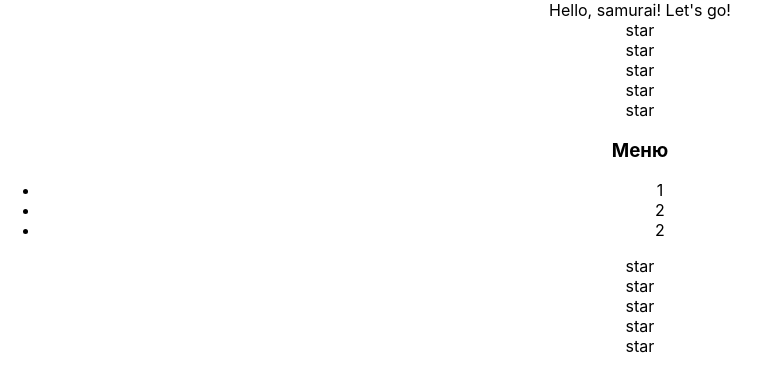
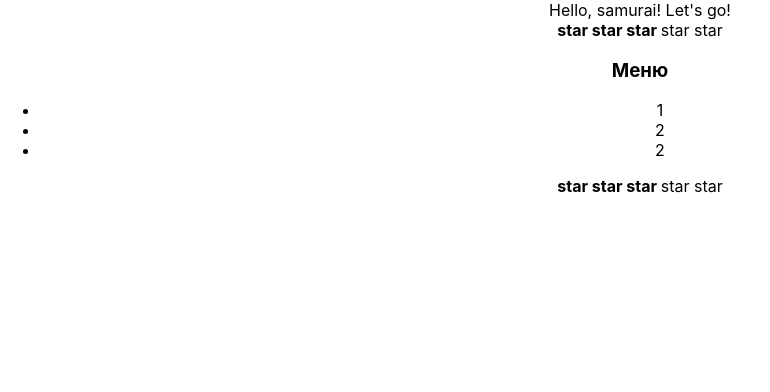
Before and after one commit to wrunika/samurai-way-main, a React (Create React App) app: page / in a window 1280 px wide. Shown: the top 392 px of the page, without its empty margins (0-770 px from the left). Built offline with nearby package versions, Linux system fonts and the light colour scheme.

Commit message:
feat: add props to Star

```diff
--- a/src/App.tsx
+++ b/src/App.tsx
@@ -8,9 +8,9 @@
     return (
         <div className="App">
             <AppTitle/>
-            <Rating/>
+            <Rating value={3}/>
             <Accordion/>
-            <Rating/>
+            <Rating value={4}/>
         </div>
     );
 }
--- a/src/components/Rating/Rating.tsx
+++ b/src/components/Rating/Rating.tsx
@@ -5,19 +5,22 @@
     console.log('rating rendering')
     return (
         <div>
-            <Star/>
-            <Star/>
-            <Star/>
-            <Star/>
-            <Star/>
+            <Star selected={true}/>
+            <Star selected={true}/>
+            <Star selected={true}/>
+            <Star selected={false}/>
+            <Star selected={false}/>
         </div>
     );
 }
 
-function Star() {
+function Star(props: any) {
     //debugger;
     console.log('star rendering')
-    return (
-        <div>star</div>
-    );
+
+    if (props.selected === true) {
+        return <span><b>star </b></span>
+    } else {
+        return <span>star </span>
+    }
 }
```
